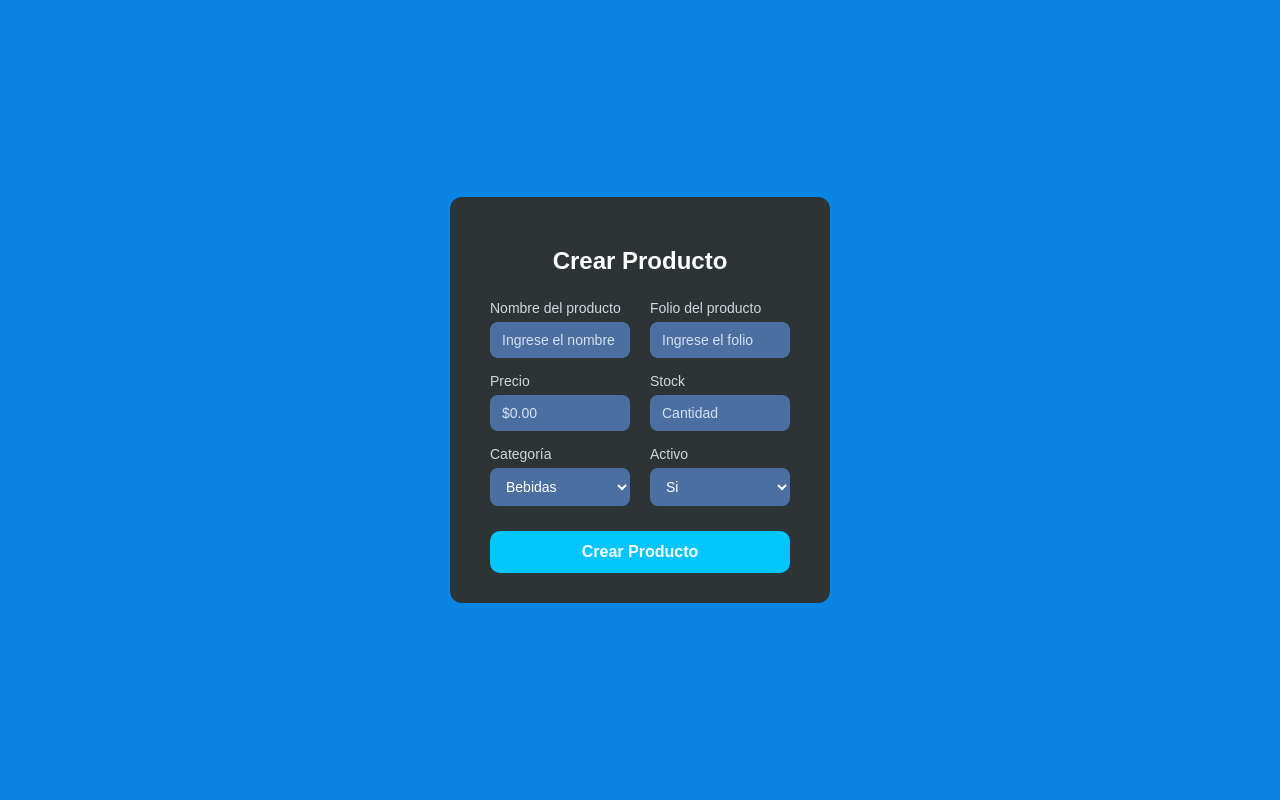
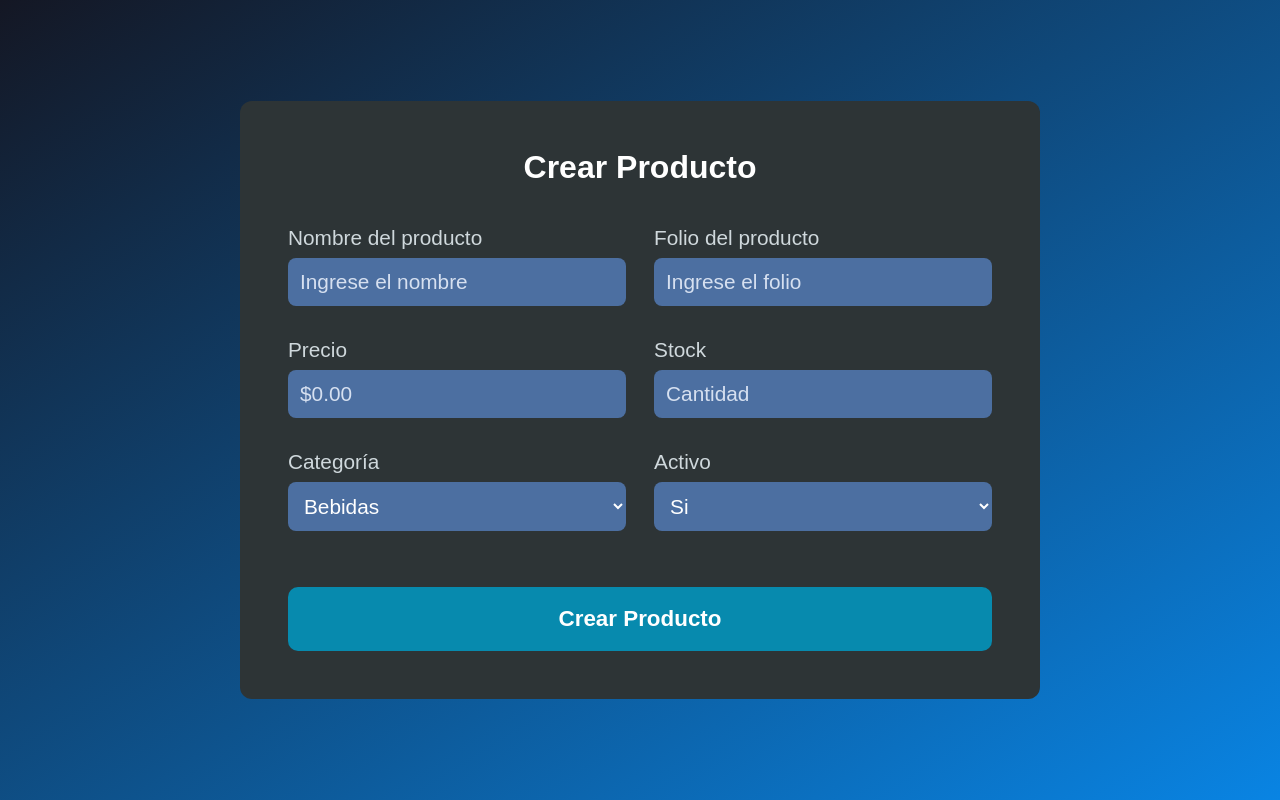
Before and after one commit to Vany1012/SistemaDeVentas, a plain HTML site: page front/crearProductos/index.html in a window 1280 px wide. Drawn offline with Linux system fonts and the light colour scheme.

Commit message:
Agregando responsividad de crear productos

```diff
--- a/front/crearProductos/css/style.css
+++ b/front/crearProductos/css/style.css
@@ -1,4 +1,4 @@
-* {
+/* {
     box-sizing: border-box;
     font-family: Arial, sans-serif;
 }
@@ -7,40 +7,60 @@ body {
     align-items: center;
     background-color: #0984e3;
     display: flex;
-    height: 100vh;
     justify-content: center;
     margin: 0;
+}
+*/
+* {
+    box-sizing: border-box;
+    margin: 0px;
+    padding: 0px;
+}
+
+body, html {
+    align-items: center;
+    background: linear-gradient(to bottom right, rgb(20, 23, 36), #0984e3);
+    display: flex;
+    justify-content: center;
+    font-family: sans-serif;
+    font-size: 16px;
+    height: 100vh;
+    width: 100vw;
 }
 
 .container {
     background-color: #2d3436;
     border-radius: 12px;
-    max-width: 380px;
-    padding: 30px 40px;
-    width: 100%;
+    display: flex;
+    align-items: center;
+    flex-direction: column;
+    padding: 1rem;
+    width: 90%;
 }
 
 h2 {
     color: white;
-    margin-bottom: 25px;
+    margin-bottom: 1rem;
+    font-size: 2rem;
     text-align: center;
 }
 
 .form{
-    display: grid;
-    grid-template-columns: 1fr 1fr; /*las dos columnas del mismo ancho*/
-    gap: 15px 20px; /*define el espacio entre columnas*/
-}
+    display: flex;
+    flex-flow: wrap;
+    justify-content: space-around;
+    }
 
 .res {
     display: flex;
     flex-direction: column;
+    width: auto;
 }
 
 label {
     color: #cfd8dc;
-    font-size: 14px;
-    margin-bottom: 6px;
+    font-size: 1rem;
+    margin: 0.8rem 0 0.4rem 0;
 }
 
 input, select {
@@ -48,10 +68,9 @@ input, select {
     border: none;
     border-radius: 8px;
     color: white;
-    font-size: 14px;
-    max-width: 100%;
-    padding: 10px 12px;
-    width: 100%;
+    font-size: 1rem;
+    padding: 0.5rem;
+    width: 35vw;
 }
 
 input::placeholder {
@@ -63,26 +82,94 @@ select {
 }
 
 button {
-    background-color: #00c6ff;
+    background-color: #078aae;
     border: none;
     border-radius: 10px;
     color: white;
     cursor: pointer;
-    font-size: 16px;
+    font-size: 1.1rem;
     font-weight: bold;
     margin-top: 25px;
-    padding: 12px;
-    width: 100%;
+    padding: 0.5rem;
+    width: 55vw;
 }
+
 
 /* Responsive*/
 
-@media (max-width: 500px){
+@media (min-width: 460px) {
+    .container {
+        width: 90%;
+    }
 
-    .form{
-        display: flex;
-        flex-direction: column;
-        grid-template-columns: 1fr;
-        gap: 18px;
+    h2 {
+        margin-bottom: 1rem;
+        font-size: 2.3rem;
+    }
+
+    label {
+        font-size: 110%;
+    }
+
+    input, select {
+        font-size: 110%;
+        padding: 0.5rem;
+        width: 90%;
+    }
+    .res {
+        width: 40%;
+    }
+
+    button {
+        font-size: 110%;
+        font-weight: bold;
+        margin-top: 25px;
+        padding: 1rem;
+        width: 55vw;
     }
 }
+
+@media (min-width: 768px){
+    .container {
+        width: 80%;
+        max-width: 800px;
+        padding: 3rem;
+    }
+
+    h2 {
+        font-size: 200%;
+        margin-bottom: 2rem;
+    }
+
+    .form {
+        justify-content: space-between;
+    }
+
+    .res {
+        width: 48%;
+        margin-bottom: 1.5rem;
+    }
+
+    label {
+        font-size: 130%;
+        margin: 0.5rem 0;
+    }
+
+    input, select {
+        font-size: 130%;
+        padding: 0.75rem;
+        width: 100%;
+    }
+
+    button {
+        font-size: 140%;
+        padding: 1.2rem;
+        width: 100%;
+        margin-top: 2rem;
+        transition: background-color 0.3s ease;
+    }
+
+    button:hover {
+        background-color: #0099cc;
+    }
+}
```
Also changed, not shown: 1 other file.
